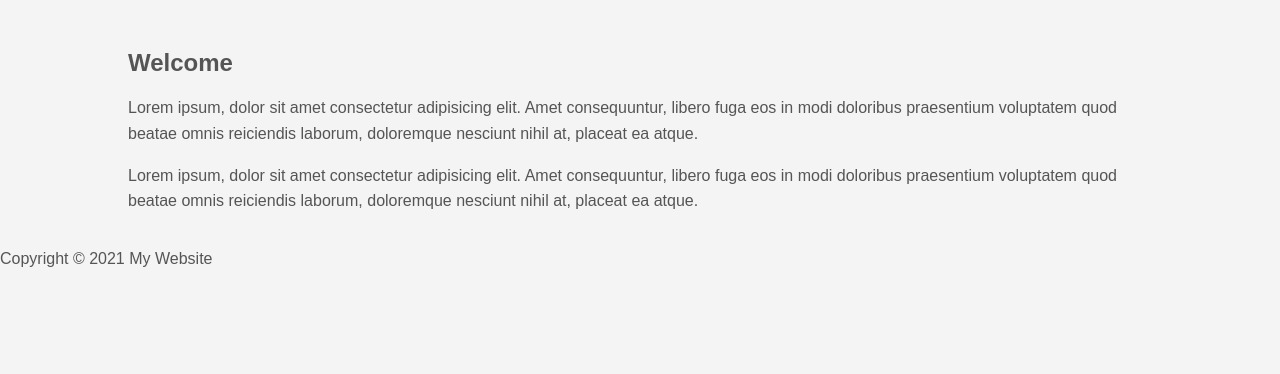
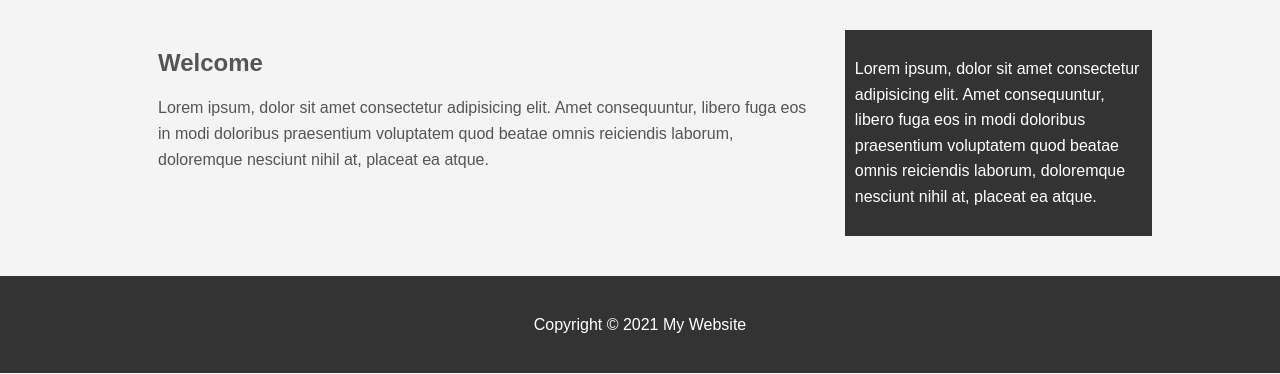
Before and after one commit to monkeysh1ne/css_basics, a plain HTML site: page index2.html in a window 1280 px wide. Shown: the part 426-800 px from the top of the page. Drawn offline with Linux system fonts and the light colour scheme.

Commit message:
finished styling index2.html basic website

```diff
--- a/css/style2.css
+++ b/css/style2.css
@@ -57,3 +57,27 @@ body{
   line-height: 1.6em;
   padding-top: 30px;
 }
+
+#main{
+  float: left;
+  width: 70%;
+  padding: 0 30px;
+  box-sizing: border-box;
+}
+
+#sidebar{
+  float: right;
+  width: 30%;
+  background-color: #333;
+  color: white;
+  padding: 10px;
+  box-sizing: border-box;
+}
+
+#main-footer{
+  background: #333;
+  color: #fff;
+  text-align: center;
+  padding: 20px;
+  margin-top: 40px;
+}
```
